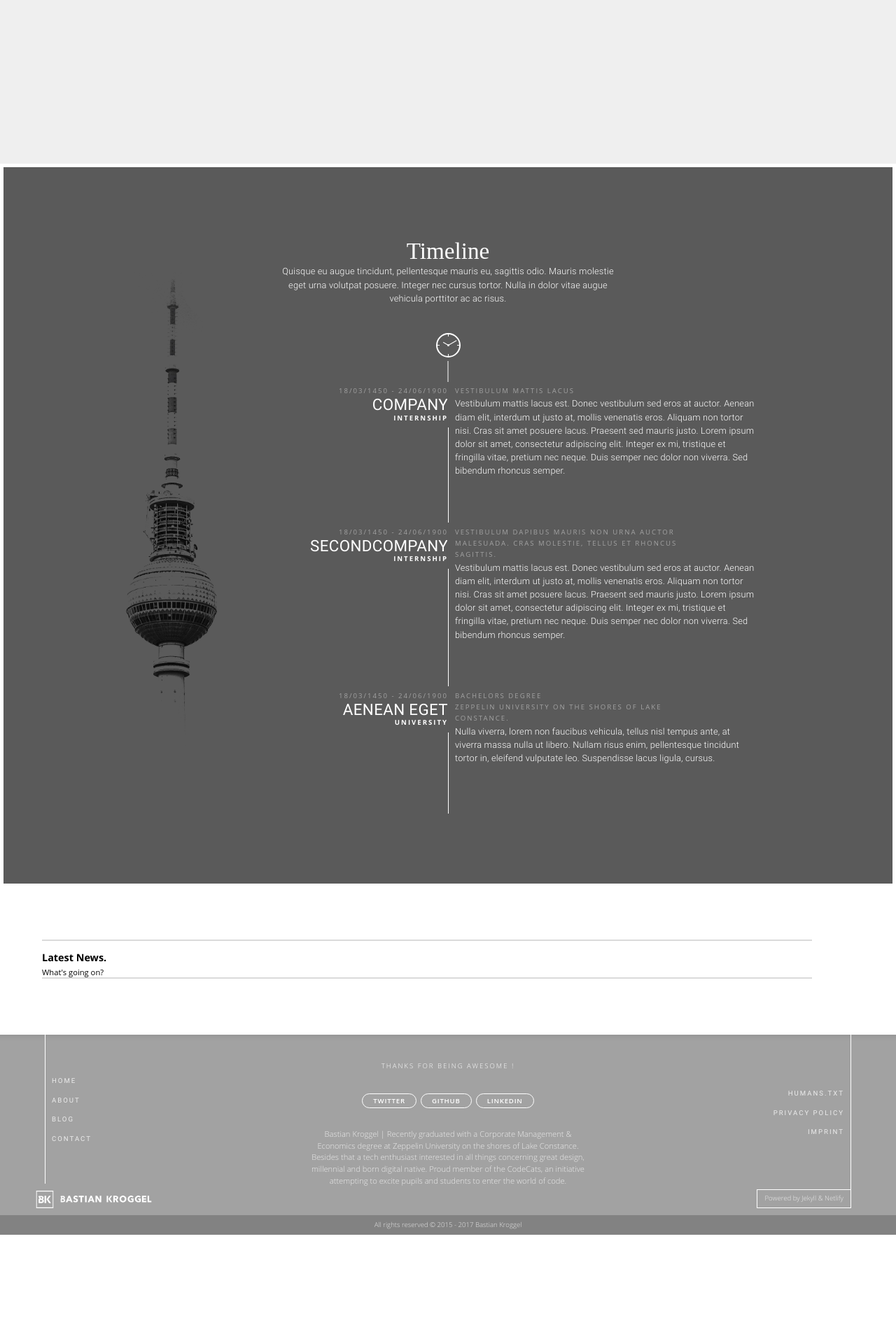
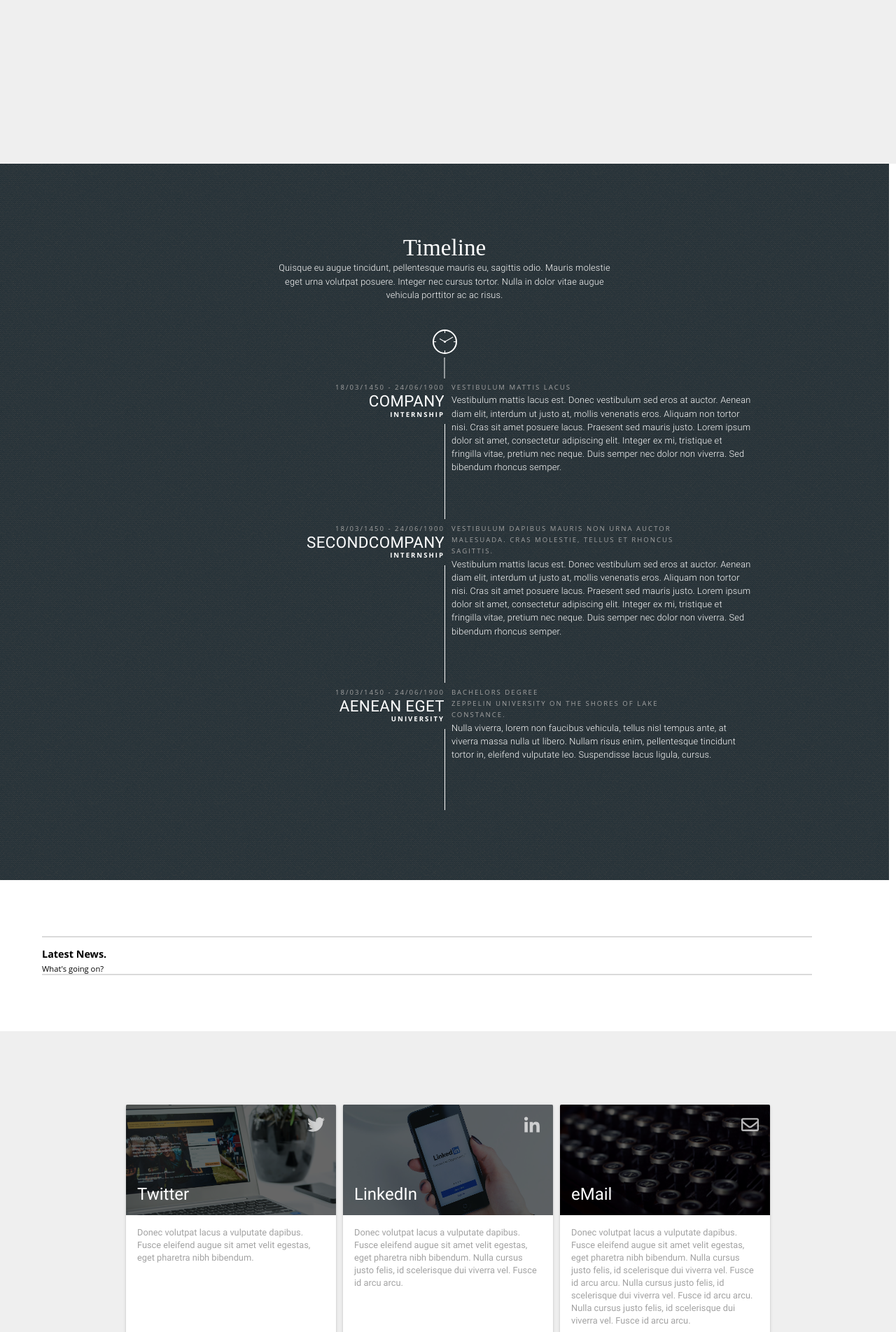
Before and after one commit to bkroggel/luzid, a Jekyll site: the page built from about.md, in a window 1280 px wide. Shown: the part 1974-3878 px from the top of the page at 70% size. Built offline with Jekyll 4.4.1, drawn with Linux system fonts in a browser that asks for light colours; nearby versions of some CDN libraries; some web fonts are replaced; a script that is not in the unit is left out; before the commit the page ends 3739 px from its top, so only the background shows below that; some of the changed text lies outside the part shown.

Commit message:
new and improved social section on about page, footer now much darker (incl. all additional font and block colors), texture for timeline section and removed background image

```diff
--- a/_includes/blog/_social.html
+++ b/_includes/blog/_social.html
@@ -1,22 +1,62 @@
-<section id="social" style="display:none">
-  <div class="social__tab_frame">
-    <div class="social__tab">
+<section id="social">
+  <div class="bk-cards__frame">
+
+    <div class="bk-card">
+      <div class="bk-card__title">
         <div class="icon">
           <span class="fab fa-twitter"></span>
         </div>
+        <h2>Twitter</h2>
       </div>
-    <div class="social__tab">
+      <div class="bk-card__content">
+        <div class="bk-card__text">
+          <p>Donec volutpat lacus a vulputate dapibus. Fusce eleifend augue sit amet velit egestas, eget pharetra nibh bibendum.</p>
+        </div>
+        <div class="bk-card__action">
+          <a href="https://twitter.com/derkroggel">
+            <p class="action">Get in touch with me</p>
+          </a>
+        </div>
+      </div>
+    </div>
+
+    <div class="bk-card">
+      <div class="bk-card__title">
         <div class="icon">
           <span class="fab fa-linkedin-in"></span>
         </div>
+        <h2>LinkedIn</h2>
       </div>
-    <div class="social__tab open">
+      <div class="bk-card__content">
+        <div class="bk-card__text">
+          <p>Donec volutpat lacus a vulputate dapibus. Fusce eleifend augue sit amet velit egestas, eget pharetra nibh bibendum. Nulla cursus justo felis, id scelerisque dui viverra vel. Fusce id arcu arcu.</p>
+        </div>
+        <div class="bk-card__action">
+          <a href="https://linkedin.com/in/bastian-kroggel-125712121">
+            <p class="action">Get in touch with me</p>
+          </a>
+        </div>
+      </div>
+    </div>
+
+    <div class="bk-card">
+      <div class="bk-card__title">
         <div class="icon">
           <span class="far fa-envelope"></span>
         </div>
+        <h2>eMail</h2>
+      </div>
+      <div class="bk-card__content">
+        <div class="bk-card__text">
+          <p>Donec volutpat lacus a vulputate dapibus. Fusce eleifend augue sit amet velit egestas, eget pharetra nibh bibendum. Nulla cursus justo felis, id scelerisque dui viverra vel. Fusce id arcu arcu. Nulla cursus justo felis, id scelerisque dui viverra vel. Fusce id arcu arcu. Nulla cursus justo felis, id scelerisque dui viverra vel. Fusce id arcu arcu.</p>
+        </div>
+        <div class="bk-card__action">
+          <a href="mailto:mail@bastiankroggel.com">
+            <p class="action">Get in touch with me</p>
+          </a>
         </div>
       </div>
-  <div class="social__mail">
+    </div>
 
   </div>
 </section>
--- a/_sass/_typography.scss
+++ b/_sass/_typography.scss
@@ -177,7 +177,8 @@ a.blog-posts--title {
 .bk-footer-1__sec3__top ul li a,
 .bk-footer__acknowledgement p,
 .bk-footer__acknowledgement a{
-  color: rgba(255,255,255,0.8);
+  //color: rgba(255,255,255,0.8);
+  color: $bb-soft;
   font-family: $sans-serif;
   font-size: 0.6em;
   font-weight: 300;
@@ -191,7 +192,7 @@ a.blog-posts--title {
 
 .bk-footer__acknowledgement p {
   font-size: 0.4em;
-  border: 1px solid white;
+  border: 1px solid $bb-soft;
   padding: 0px 10px;
   min-height: 25px;
   @include display_flex;
@@ -228,7 +229,7 @@ a.blog-posts--title {
 }
 
 .bk-footer-1__social p a {
-  @include link-mix(white);
+  @include link-mix($bb-soft);
 }
 
 
@@ -675,3 +676,27 @@ a.link_button.-white {
     }
   }
 }
+
+.bk-card {
+  h2 {
+    @include display_flex;
+    align-self: flex-end;
+    color: white;
+    position: relative;
+    margin: 0;
+    font-size: 24px;
+    font-weight: 400;
+    line-height: normal;
+    font-family: $reading;
+  }
+  p {
+    color: $dark-color;
+    font-size: 0.8rem;
+    line-height: 1.4em;
+    font-family: $reading;
+    margin: 0;
+    &.action {
+      color: $accent-two;
+    }
+  }
+}
--- a/_sass/defaults.scss
+++ b/_sass/defaults.scss
@@ -4,6 +4,8 @@ $accent-color: rgb(155, 167, 138);
 $accent-two:rgb(237, 147, 147);
 $slightly-darker: #dadada;
 $dark-color: #A2A2A2;
+$blue-black: #263238;
+$bb-soft: #979797;
 $darkest-color: rgb(0,0,0);
 $blog-font-color: #272727;
 $blog-font-color_small: rgb(0,0,0);
--- a/_sass/home/_bk-footer.scss
+++ b/_sass/home/_bk-footer.scss
@@ -6,7 +6,8 @@ footer {
   display: flex;
   @include justify-content(space-between);
   padding: 0 5%;
-  background: $dark-color;
+  //background: $dark-color;
+  background: $blue-black;
   flex-wrap: wrap;
   @include media-query($small){
     flex-wrap: nowrap;
@@ -22,7 +23,8 @@ footer {
 }
 
 .bk-footer-2 {
-  background-color: rgb(130,130,130);
+  //background-color: rgb(130,130,130);
+  background-color: rgb(30,30,30);
   text-align: center;
   padding: 7px 0;
 }
@@ -83,7 +85,7 @@ footer {
   svg {
     width: 25px;
     height: 25px;
-    fill: white;
+    fill: $bb-soft;
   }
   &>svg:last-of-type {
     width: 130px;
@@ -94,7 +96,7 @@ footer {
 
 .footer-line {
   width: 1px;
-  background-color: white;
+  background-color: $bb-soft;
   position: absolute;
   top: 0;
   bottom: 0;
@@ -140,7 +142,7 @@ footer {
   flex-wrap: wrap;
   justify-content: center;
   a {
-    border: 1px solid white;
+    border: 1px solid $bb-soft;
     border-radius: 20px;
     margin: 3px;
     padding: 3px 15px;
@@ -160,11 +162,11 @@ footer {
 .bk-footer-1__mobile-line {
   display: flex;
   &.bk-footer-1__left-line {
-    border-right: 1px solid white;
+    border-right: 1px solid $bb-soft;
     order: 1;
   }
   &.bk-footer-1__right-line {
-    border-left: 1px solid white;
+    border-left: 1px solid $bb-soft;
     order: 3;
   }
   @include media-query($small){
--- a/_sass/home/_pic-break.scss
+++ b/_sass/home/_pic-break.scss
@@ -114,7 +114,9 @@ $skew_diag: 3;
 
 .pic__style-diagonal-2 {
   transform-origin: bottom right;
-  background: $dark-color;
+  z-index: 1;
+  //background: $dark-color;
+  background: $blue-black;
   top: 100%;
   transform: skewY(#{$skew_diag * 1.8}deg);
   @include media-query($small){
@@ -123,6 +125,12 @@ $skew_diag: 3;
   @include media-query($medium){
     transform: skewY(#{$skew_diag}deg);
   };
+  &.frame-line {
+    &:before,
+    &:after {
+      background: $bb-soft;
+    }
+  }
 }
 
 .pic-break__author {
--- a/_sass/home/_static.scss
+++ b/_sass/home/_static.scss
@@ -113,15 +113,14 @@
 // bk-timeline
 
 #bk-timeline {
-  background: #5a5a5a;
-  margin: 5px;
+  background: url('/assets/img/dev/textures/binding-dark.png'), $blue-black;
   padding: 100px 0;
   width: calc(100% - 10px);
-  @include media-query($small){
-    background: url('/assets/img/dev/berlin.png') no-repeat center, #5a5a5a;
-    background-size: auto 70%;
-    background-position: 15% 150px;
-  };
+  // @include media-query($small){
+  //   background: url('/assets/img/dev/berlin.png') no-repeat center, #5a5a5a;
+  //   background-size: auto 70%;
+  //   background-position: 15% 150px;
+  // };
 }
 
 // #bk-timeline .bk-article-main {
@@ -157,7 +156,9 @@
       top: -10%;
       left: calc(100% - 1px);
       width: 3px;
-      background: #5a5a5a;
+      //background: #5a5a5a;
+      background: $blue-black;
+      background: url('/assets/img/dev/textures/binding-dark.png'), $blue-black;
     }
   }
   .luzid_el__content {
@@ -445,46 +446,98 @@ section#social {
   width: 100%;
   @include display_flex;
   @include direction_column;
+  background: $main-color;
+  padding-top: 100px;
+  padding-bottom: 100px;
 }
 
-.social__tab_frame {
+.bk-cards__frame {
   @include display_flex;
+  @include justify-content(center);
   width: 100%;
-  height: 150px;
+  flex-wrap: wrap;
 }
 
-.social__tab {
-  width: calc(100%/3);
-  background: $main-color;
-  position: relative;
-  &:nth-of-type(1),
-  &:nth-of-type(2) {
-    border-bottom: 2px solid $dark-color;
-    background: $slightly-darker;
+.bk-card {
+  width: calc(100% - 20px);
+  max-width: 300px;
+  margin: 10px;
+  box-shadow: 0 2px 2px 0 rgba(0,0,0,.14), 0 3px 1px -2px rgba(0,0,0,.2), 0 1px 5px 0 rgba(0,0,0,.12);
+  border-radius: 2px;
+  box-sizing: border-box;
+  overflow: hidden;
+  @include display_flex;
+  @include direction_column;
+  background: white;
+  @include media-query($small){
+    width: calc(100%/3 - 3 * 10px);
+    max-width: unset;
+    margin: 5px;
+  };
+  @include media-query($medium){
+    width: 300px;
+  };
+  &>.bk-card__title {
+    height: 126px;
+    flex: 0 0 126px;
+    position: relative;
+    background: $darkest-color;
+    @include display_flex;
+    padding: 16px;
   }
-  &:nth-of-type(2){
-    border-left: 2px solid $dark-color;
-    border-right: 2px solid $dark-color;
+  &>.bk-card__content {
+    @include display_flex;
+    @include direction_column;
+    @include justify-content(space-between);
+    flex: 1 1 100%;
+    &>.bk-card__text,
+    &>.bk-card__action {
+      overflow: hidden;
+      padding: 16px;
+      width: calc(100% - 32px);
+    }
+    &>.bk-card__action{
+      border-top: 1px solid rgba(0,0,0,.1)
+    }
   }
+
   .icon {
     position: absolute;
-    opacity: .4;
-    height: 100%;
-    width: 100%;
+    opacity: .7;
+    color: white;
+    height: 25px;
+    width: 25px;
     overflow-x: hidden;
-    left: 2px;
+    right: 16px;
+    top: 16px;
     svg {
-      height: 60%;
+      height: 100%;
       position: absolute;
       width: auto;
-      top: 50%;
-      transform: translate(-10%, -50%) rotate(-15deg);
     }
   }
 }
 
-.social__mail {
-    background: $main-color;
-    height: 300px;
+.bk-card {
+  .bk-card__title:before {
+    position: absolute;
+    content: '';
     width: 100%;
+    height: 100%;
+    opacity: 0.4;
+    left: 0;
+    top: 0;
+  }
+  &:nth-of-type(1) .bk-card__title:before{
+    background: url('/assets/img/dev/twitter_back.jpg') no-repeat center;
+    background-size: cover;
+  }
+  &:nth-of-type(2) .bk-card__title:before{
+    background: url('/assets/img/dev/linkedin_back.jpg') no-repeat center;
+    background-size: cover;
+  }
+  &:nth-of-type(3) .bk-card__title:before{
+    background: url('/assets/img/dev/camille-orgel-58391.jpg') no-repeat center;
+    background-size: cover;
+  }
 }
```
Also changed, not shown: assets/img/dev/camille-orgel-58391.jpg (added), assets/img/dev/linkedin_back.jpg (added), assets/img/dev/textures/binding-dark.png (added), assets/img/dev/twitter_back.jpg (added). Lines whose indentation alone changed are shown as unchanged.
